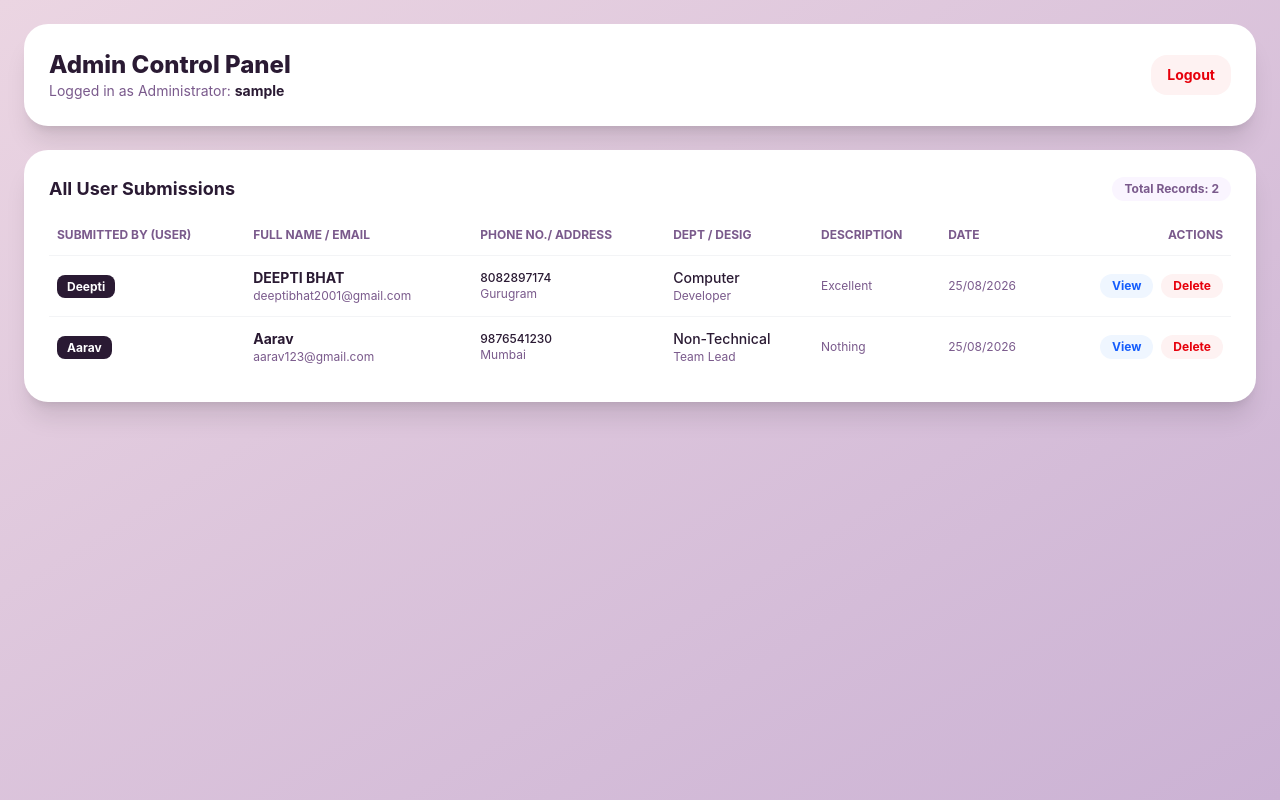
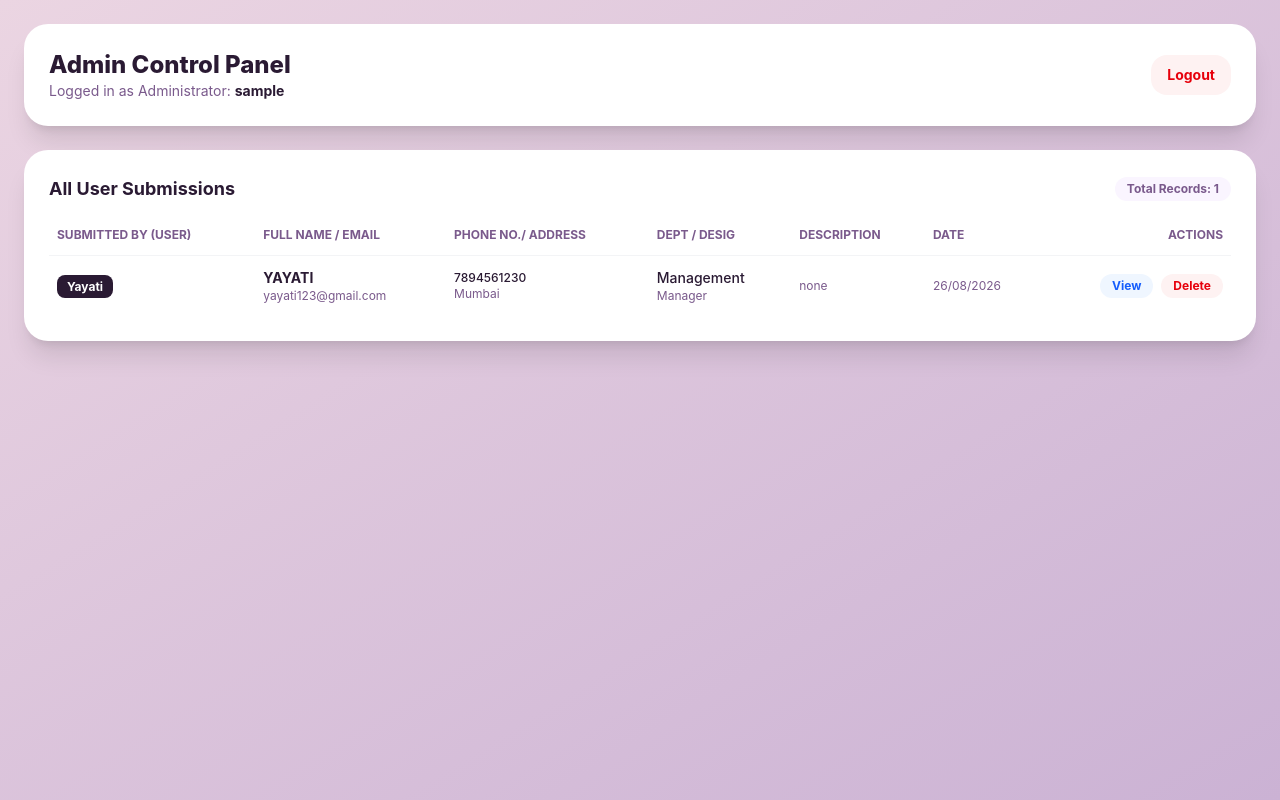
Before and after one commit to deeptibhat28/rolebasedcrudapp, a React (Vite) app: page /admin-dashboard in a window 1280 px wide. Built offline with nearby package versions, Linux system fonts and the light colour scheme; data requests are answered from the project's data file; sample sign-in values are in the browser's storage.

Commit message:
changed alert messages to toast messages in every form page and changes in adminDashboard and UserDashboard

```diff
--- a/db.json
+++ b/db.json
@@ -10,6 +10,7 @@
     },
     {
       "id": "2",
+      "username": "user",
       "email": "user@test.com",
       "password": "123",
       "role": "user",
@@ -32,34 +33,27 @@
       "password": "aarav123",
       "role": "user",
       "id": "o3JkcHL_R-8"
+    },
+    {
+      "username": "Yayati",
+      "password": "yayati123",
+      "role": "user",
+      "id": "85UL4zjnMfc"
     }
   ],
   "submissions": [
     {
-      "fullName": "DEEPTI BHAT",
-      "email": "deeptibhat2001@gmail.com",
-      "phone": "8082897174",
-      "department": "Computer",
-      "designation": "Developer",
-      "address": "Gurugram",
-      "description": "Excellent",
-      "dateOfSubmission": "2026-08-25",
-      "userId": "6JgKJ1sAmy8",
-      "username": "Deepti",
-      "id": "0t4s450ZMcs"
-    },
-    {
-      "fullName": "Aarav",
-      "email": "aarav123@gmail.com",
-      "phone": "9876541230",
-      "department": "Non-Technical",
-      "designation": "Team Lead",
+      "fullName": "YAYATI",
+      "email": "yayati123@gmail.com",
+      "phone": "7894561230",
+      "department": "Management",
+      "designation": "Manager",
       "address": "Mumbai",
-      "description": "Nothing ",
-      "dateOfSubmission": "2026-08-25",
-      "userId": "o3JkcHL_R-8",
-      "username": "Aarav",
-      "id": "FRVGz0xYhRA"
+      "description": "none",
+      "dateOfSubmission": "2026-08-26",
+      "userId": "85UL4zjnMfc",
+      "username": "Yayati",
+      "id": "XoVlA3GTFx0"
     }
   ],
   "$schema": "./node_modules/json-server/schema.json"
--- a/package.json
+++ b/package.json
@@ -16,7 +16,8 @@
     "json-server": "^1.0.0-beta.15",
     "react": "^19.2.8",
     "react-dom": "^19.2.8",
-    "react-router-dom": "^7.18.2"
+    "react-router-dom": "^7.18.2",
+    "react-toastify": "^11.1.0"
   },
   "devDependencies": {
     "@eslint/js": "^10.0.1",
--- a/src/App.jsx
+++ b/src/App.jsx
@@ -8,10 +8,14 @@ import CreateForm from './pages/CreateForm';
 import EditForm from './pages/EditForm';
 import ViewForm from './pages/ViewForm';
 import AdminFormDetails from './pages/AdminFormDetails';
+import { ToastContainer } from 'react-toastify';
+import 'react-toastify/dist/ReactToastify.css';
+
 
 
 export default function App() {
   return (
+    <div>
     <Router>
       <Routes>
         <Route path="/" element={<Login />} />
@@ -24,5 +28,8 @@ export default function App() {
         <Route path="/admin/form-details/:id" element={<AdminFormDetails/>} />
       </Routes>
     </Router>
+
+    <ToastContainer position="top-center" autoClose={2000}  closeOnClick />
+    </div>
   );
 }
--- a/src/pages/AdminDashboard.jsx
+++ b/src/pages/AdminDashboard.jsx
@@ -1,14 +1,17 @@
 import React, { useEffect, useState } from "react";
 import { useNavigate } from "react-router-dom";
 import { deleteSubmission, getSubmissions } from "../services/api";
+import { toast } from "react-toastify";
 
 export default function AdminDashboard() {
   const navigate = useNavigate();
   const currentUser = JSON.parse(localStorage.getItem("user"));
 
   const [submissions, setSubmissions] = useState([]);
-  const [error, setError] = useState("");
   const [success, setSuccess] = useState("");
+
+  const [showConfirm, setShowConfirm] = useState(false);
+  const [deleteId, setDeleteId] = useState(null);
 
   useEffect(() => {
     if (!currentUser || currentUser.role !== "admin") {
@@ -23,25 +26,29 @@ export default function AdminDashboard() {
       const data = await getSubmissions();
       setSubmissions(data);
     } catch (err) {
-      setError("Failed to fetch all submissions.");
+      toast.error("Failed to fetch all submissions.");
     }
   };
-  const handleDelete = async (id) => {
-    if (
-      window.confirm("Are you sure you want to delete this user submission?")
-    ) {
-      try {
-        await deleteSubmission(id);
-        fetchAllSubmissions();
-        setSuccess("Submission deleted successfully by admin.");
-      } catch (err) {
-        setError("Failed to delete submission.");
-      }
-    }
-  };
+  const handleDeleteClick= async (id) => {
+     setDeleteId(id);
+     setShowConfirm(true);
+   };
+    const confirmDelete = async () => {
+       try {
+         await deleteSubmission(deleteId);
+         fetchAllSubmissions();
+         toast.success('Submission deleted successfully.');
+       } catch (err) {
+         toast.error('Failed to delete submission.');
+       } finally {
+         setShowConfirm(false);
+         setDeleteId(null);
+       }
+   };
 
   const handleLogout = () => {
     localStorage.removeItem("user");
+    toast.info("User logged out successfully!")
     navigate("/");
   };
 
@@ -77,16 +84,7 @@ export default function AdminDashboard() {
           </span>
         </div>
 
-        {error && (
-          <div className="mb-4 p-3 bg-red-50 text-red-700 text-xs rounded-xl">
-            {error}
-          </div>
-        )}
-        {success && (
-          <div className="mb-4 p-3 bg-green-50 text-green-700 text-xs rounded-xl">
-            {success}
-          </div>
-        )}
+
 
         {submissions.length === 0 ? (
           <p className="text-[#7a5a8c] text-sm">
@@ -151,7 +149,7 @@ export default function AdminDashboard() {
                       </button>
 
                       <button
-                        onClick={() => handleDelete(sub.id)}
+                        onClick={() => handleDeleteClick(sub.id)}
                         className="px-3 py-1 bg-red-50 text-red-600 rounded-xl text-xs font-bold hover:bg-red-100 transition"
                       >
                         Delete
@@ -164,6 +162,32 @@ export default function AdminDashboard() {
           </div>
         )}
       </div>
+
+
+      {showConfirm && (
+        <div className="fixed inset-0 flex items-center justify-center bg-black/50 backdrop-blur-xs z-50">
+          <div className="bg-white p-6 rounded-3xl shadow-2xl max-w-sm w-full border border-gray-100 text-center">
+            <h3 className="text-lg font-extrabold text-[#2a1a33] mb-2">Are you sure?</h3>
+            <p className="text-xs text-[#7a5a8c] mb-6">Do you really want to delete this submission? This action cannot be undone.</p>
+
+            <div className="flex justify-center space-x-3">
+              <button
+                onClick={() => setShowConfirm(false)}
+                className="px-4 py-2 bg-gray-100 hover:bg-gray-200 text-[#2a1a33] rounded-xl text-xs font-bold transition"
+              >
+                Cancel
+              </button>
+              <button
+                onClick={confirmDelete}
+                className="px-4 py-2 bg-red-600 hover:bg-red-700 text-white rounded-xl text-xs font-bold transition shadow-md"
+              >
+                Yes, Delete
+              </button>
+            </div>
+          </div>
+        </div>
+      )}
+
     </div>
   );
 }
--- a/src/pages/AdminFormDetails.jsx
+++ b/src/pages/AdminFormDetails.jsx
@@ -1,13 +1,14 @@
 import React, { useState, useEffect } from 'react';
 import { useNavigate, useParams } from 'react-router-dom';
 import { getSubmissions } from '../services/api';
+import { toast } from "react-toastify";
 
 export default function AdminFormDetails() {
   const navigate = useNavigate();
   const { id } = useParams();
 
   const [submission, setSubmission] = useState(null);
-  const [error, setError] = useState('');
+
 
   useEffect(() => {
     fetchSubmissionDetails();
@@ -20,10 +21,10 @@ export default function AdminFormDetails() {
       if (currentSub) {
         setSubmission(currentSub);
       } else {
-        setError('Submission not found.');
+        toast.error('Submission not found.');
       }
     } catch (err) {
-      setError('Failed to load submission details.');
+      toast.error('Failed to load submission details.');
     }
   };
 
@@ -43,7 +44,7 @@ export default function AdminFormDetails() {
           </button>
         </div>
 
-        {error && <div className="mb-4 p-3 bg-red-50 text-red-700 text-xs rounded-xl">{error}</div>}
+
 
         {submission ? (
           <div className="space-y-4 text-sm">
@@ -88,7 +89,7 @@ export default function AdminFormDetails() {
             </div>
 
             <div className="bg-[#faf7fa] p-4 rounded-2xl border border-[#ebd8e6]">
-              <span className="text-xs font-bold text-[#7a5a8c] uppercase tracking-wider block mb-1">Description / Remarks</span>
+              <span className="text-xs font-bold text-[#7a5a8c] uppercase tracking-wider block mb-1">Description</span>
               <p className="font-medium text-[#2a1a33]">{submission.description || 'No remarks provided'}</p>
             </div>
 
--- a/src/pages/CreateForm.jsx
+++ b/src/pages/CreateForm.jsx
@@ -1,6 +1,7 @@
 import React, { useState } from 'react';
 import { useNavigate } from 'react-router-dom';
 import { createSubmission } from '../services/api';
+import { toast } from "react-toastify";
 
 export default function CreateForm() {
   const navigate = useNavigate();
@@ -16,7 +17,6 @@ export default function CreateForm() {
     description: '',
     dateOfSubmission: new Date().toISOString().split('T')[0]
   });
-//   const [error, setError] = useState('');
 
   const handleChange = (e) => {
     setFormData({ ...formData, [e.target.name]: e.target.value });
@@ -27,19 +27,19 @@ export default function CreateForm() {
 
 
     if (!formData.fullName || !formData.department || !formData.email || !formData.phone || !formData.designation || !formData.address || !formData.dateOfSubmission) {
-      alert('Please fill in all required fields.');
+      toast.warn('Please fill in all required fields.');
       return;
     }
 
     const emailRegex = /^[^\s@]+@[^\s@]+\.[^\s@]+$/;
     if (!emailRegex.test(formData.email)) {
-      alert('Please enter a valid email address.');
+      toast.warn('Please enter a valid email address.');
       return;
     }
     if (formData.phone) {
       const phoneRegex = /^\d{10}$/;
       if (!phoneRegex.test(formData.phone)) {
-        alert('Please enter a valid phone number (must be exactly 10 digits)');
+        toast.warn('Please enter a valid phone number (must be exactly 10 digits)');
         return;
       }
     }
@@ -51,10 +51,10 @@ export default function CreateForm() {
         username: currentUser.username,
       };
       await createSubmission(newRecord);
-      alert('Form submitted successfully!')
+      toast.success('Form submitted successfully!')
       navigate('/user-dashboard');
     } catch (err) {
-      alert('Failed to create submission. Please try again.');
+      toast.error('Failed to create submission. Please try again.');
     }
   };
 
@@ -99,7 +99,7 @@ export default function CreateForm() {
             <input type="text" name="address" value={formData.address} onChange={handleChange} required className="w-full px-3 py-2 bg-[#faf7fa] border border-[#ebd8e6] rounded-xl text-sm text-[#2a1a33]" />
           </div>
           <div>
-            <label className="block text-xs font-bold text-[#7a5a8c] uppercase tracking-wider mb-1">Description / Remarks</label>
+            <label className="block text-xs font-bold text-[#7a5a8c] uppercase tracking-wider mb-1">Description</label>
             <textarea name="description" value={formData.description} onChange={handleChange} rows="2" className="w-full px-3 py-2 bg-[#faf7fa] border border-[#ebd8e6] rounded-xl text-sm text-[#2a1a33]" />
           </div>
           <div>
--- a/src/pages/Login.jsx
+++ b/src/pages/Login.jsx
@@ -1,22 +1,30 @@
 import React, {useState} from "react";
 import { Link, useNavigate } from 'react-router-dom';
 import { loginUser } from "../services/api";
+import { toast } from "react-toastify";
 
 export default function Login() {
 
 const [username, setUsername] = useState('');
 const [password, setPassword] = useState('');
 const [showPassword, setShowPassword] = useState(false);
-const [error, setError] = useState('');
 const navigate = useNavigate();
 
 const handleLogin = async (e) => {
     e.preventDefault();
 
+    if(!username || !password) {
+        toast.warn('Please fill in all required fields.');
+        return;
+    }
+
     try {
         const user = await loginUser(username, password);
         if (user) {
             localStorage.setItem('user', JSON.stringify(user));
+            toast.success('User logged in successfully!');
+            setUsername('');
+            setPassword('');
 
             if (user.role === 'admin') {
                 navigate('/admin-dashboard');
@@ -24,10 +32,11 @@ const handleLogin = async (e) => {
                 navigate('/user-dashboard');
             }
         } else {
-            setError('Invalid username or password');
+            toast.error('Invalid username or password');
         }
     } catch (error) {
-        setError('Something went wrong. Make sure the server is running!');
+        console.error("Login Error:", error);
+        toast.error('Login failed. Please try again.');
     }
 };
 
@@ -40,11 +49,6 @@ return (
             <p className="text-sm text-[#7a5a8c] mt-1">Welcome to your secure management portal</p>
         </div>
 
-        {error && (
-            <div className="mb-4 p-3 bg-red-50 text-red-700 text-xs rounded-xl">
-                {error}
-            </div>
-        )}
 
         <form onSubmit={handleLogin} className="space-y-5">
             <div>
--- a/src/pages/Register.jsx
+++ b/src/pages/Register.jsx
@@ -1,29 +1,45 @@
 import React, { useState } from "react";
 import { Link, useNavigate } from "react-router-dom";
-import { registerUser } from "../services/api";
+import { registerUser, getUsers } from "../services/api";
+import { toast } from 'react-toastify';
 
 export default function Register() {
     const [username, setUsername] = useState('');
     const [password, setPassword] = useState('');
     const [role, setRole] = useState('user');
     const [showPassword, setShowPassword] = useState(false);
-    const [error, setError] = useState();
+
+
     const navigate = useNavigate();
 
     const handleRegister = async (e) => {
         e.preventDefault();
 
+        if (!username || !password) {
+          toast.warn('Please fill in all required fields.');
+          return;
+        }
+
         try {
+          const users = await getUsers();
+          const existingUser = users.find((user) => user.username.toLowerCase() === username.toLowerCase());
+
+          if(existingUser) {
+            toast.error('Username already exists. Please choose a diiferent username');
+            setUsername('');
+            setPassword('');
+            return;
+          }
+
             const newUser = { username, password, role};
             const response = await registerUser(newUser);
-
-            if (response) {
-                navigate('/');
-            } else {
-                setError('Registration failed. Try a different username.');
-            }
+            toast.success('Registration successful! Please sign in.');
+            setUsername('');
+            setPassword('');
+            navigate('/');
         } catch (error) {
-            setError('Something went wrong. Make sure json-server is running!');
+            console.error("CRITICAL ERROR:", err);
+            toast.error('Registration failed. Please try again.');
         }
     };
 
@@ -35,11 +51,6 @@ export default function Register() {
           <p className="text-sm text-[#7a5a8c] mt-1">Sign up to get started</p>
         </div>
 
-        {error && (
-          <div className="mb-4 p-3 bg-red-50 text-red-700 text-xs rounded-xl">
-            {error}
-          </div>
-        )}
 
         <form onSubmit={handleRegister} className="space-y-5">
             <div>
--- a/src/pages/UserDashboard.jsx
+++ b/src/pages/UserDashboard.jsx
@@ -1,6 +1,7 @@
 import React, { useState, useEffect } from 'react';
 import { useNavigate } from 'react-router-dom';
 import { getSubmissions, deleteSubmission } from '../services/api';
+import { toast } from 'react-toastify';
 
 export default function UserDashboard() {
   const navigate = useNavigate();
@@ -9,6 +10,9 @@ export default function UserDashboard() {
   const [submissions, setSubmissions] = useState([]);
   const [error, setError] = useState('');
   const [success, setSuccess] = useState('');
+
+  const [showConfirm, setShowConfirm] = useState(false);
+  const [deleteId, setDeleteId] = useState(null);
 
   useEffect(() => {
     if (!currentUser) {
@@ -28,20 +32,26 @@ export default function UserDashboard() {
     }
   };
 
-  const handleDelete = async (id) => {
-    if (window.confirm('Are you sure you want to delete this submission?')) {
+  const handleDeleteClick= async (id) => {
+    setDeleteId(id);
+    setShowConfirm(true);
+  };
+   const confirmDelete = async () => {
       try {
-        await deleteSubmission(id);
+        await deleteSubmission(deleteId);
         fetchUserSubmissions();
-        setSuccess('Submission deleted successfully.');
+        toast.success('Submission deleted successfully.');
       } catch (err) {
-        setError('Failed to delete submission.');
+        toast.error('Failed to delete submission.');
+      } finally {
+        setShowConfirm(false);
+        setDeleteId(null);
       }
-    }
   };
 
   const handleLogout = () => {
     localStorage.removeItem('user');
+    toast.info("User logged out successfully!")
     navigate('/');
   };
 
@@ -74,8 +84,7 @@ export default function UserDashboard() {
       <div className="max-w-6xl mx-auto bg-white p-6 rounded-3xl shadow-xl border border-white/55">
         <h2 className="text-lg font-bold text-[#2a1a33] mb-4">My Submissions</h2>
 
-        {error && <div className="mb-4 p-3 bg-red-50 text-red-700 text-xs rounded-xl">{error}</div>}
-        {success && <div className="mb-4 p-3 bg-green-50 text-green-700 text-xs rounded-xl">{success}</div>}
+
 
         {submissions.length === 0 ? (
           <p className="text-[#7a5a8c] text-sm">You haven't added any submissions yet. Click "Create New Form" to get started.</p>
@@ -125,7 +134,7 @@ export default function UserDashboard() {
                         Edit
                       </button>
                       <button
-                        onClick={() => handleDelete(sub.id)}
+                        onClick={() => handleDeleteClick(sub.id)}
                         className="px-3 py-1 bg-red-50 text-red-600 rounded-xl text-xs font-bold hover:bg-red-100 transition"
                       >
                         Delete
@@ -138,6 +147,32 @@ export default function UserDashboard() {
           </div>
         )}
       </div>
+
+
+      {showConfirm && (
+        <div className="fixed inset-0 flex items-center justify-center bg-black/50 backdrop-blur-xs z-50">
+          <div className="bg-white p-6 rounded-3xl shadow-2xl max-w-sm w-full border border-gray-100 text-center">
+            <h3 className="text-lg font-extrabold text-[#2a1a33] mb-2">Are you sure?</h3>
+            <p className="text-xs text-[#7a5a8c] mb-6">Do you really want to delete this submission? This action cannot be undone.</p>
+
+            <div className="flex justify-center space-x-3">
+              <button
+                onClick={() => setShowConfirm(false)}
+                className="px-4 py-2 bg-gray-100 hover:bg-gray-200 text-[#2a1a33] rounded-xl text-xs font-bold transition"
+              >
+                Cancel
+              </button>
+              <button
+                onClick={confirmDelete}
+                className="px-4 py-2 bg-red-600 hover:bg-red-700 text-white rounded-xl text-xs font-bold transition shadow-md"
+              >
+                Yes, Delete
+              </button>
+            </div>
+          </div>
+        </div>
+      )}
+
     </div>
   );
 }
--- a/src/pages/ViewForm.jsx
+++ b/src/pages/ViewForm.jsx
@@ -1,13 +1,15 @@
 import React, { useState, useEffect } from 'react';
 import { useNavigate, useParams } from 'react-router-dom';
 import { getSubmissions } from '../services/api';
+import { toast } from 'react-toastify';
+
 
 export default function ViewForm() {
   const navigate = useNavigate();
   const { id } = useParams();
 
   const [submission, setSubmission] = useState(null);
-  const [error, setError] = useState('');
+
 
   useEffect(() => {
     fetchDetails();
@@ -20,10 +22,10 @@ export default function ViewForm() {
       if (currentSub) {
         setSubmission(currentSub);
       } else {
-        setError('Submission not found.');
+        toast.error('Submission not found.');
       }
     } catch (err) {
-      setError('Failed to fetch submission details.');
+      toast.error('Failed to fetch submission details.');
     }
   };
 
@@ -40,7 +42,7 @@ export default function ViewForm() {
           </button>
         </div>
 
-        {error && <div className="mb-4 p-3 bg-red-50 text-red-700 text-xs rounded-xl">{error}</div>}
+
 
         {submission ? (
           <div className="space-y-4 text-sm">
@@ -77,7 +79,7 @@ export default function ViewForm() {
             </div>
 
             <div className="bg-[#faf7fa] p-4 rounded-2xl border border-[#ebd8e6]">
-              <span className="text-xs font-bold text-[#7a5a8c] uppercase tracking-wider block mb-1">Description / Remarks</span>
+              <span className="text-xs font-bold text-[#7a5a8c] uppercase tracking-wider block mb-1">Description</span>
               <p className="font-medium text-[#2a1a33]">{submission.description || 'No remarks provided'}</p>
             </div>
 
--- a/src/services/api.js
+++ b/src/services/api.js
@@ -29,3 +29,8 @@ export const updateSubmission = async (id, formData) => {
 export const deleteSubmission = async (id) => {
     await axios.delete(`${API_URL}/submissions/${id}`);
 };
+
+export const getUsers = async () => {
+    const response = await axios.get(`${API_URL}/users`);
+    return response.data;
+}
```
Also changed, not shown: src/pages/EditForm.jsx (+9 -8 lines), 1 other file (tests, documents, lock files or other folders).
